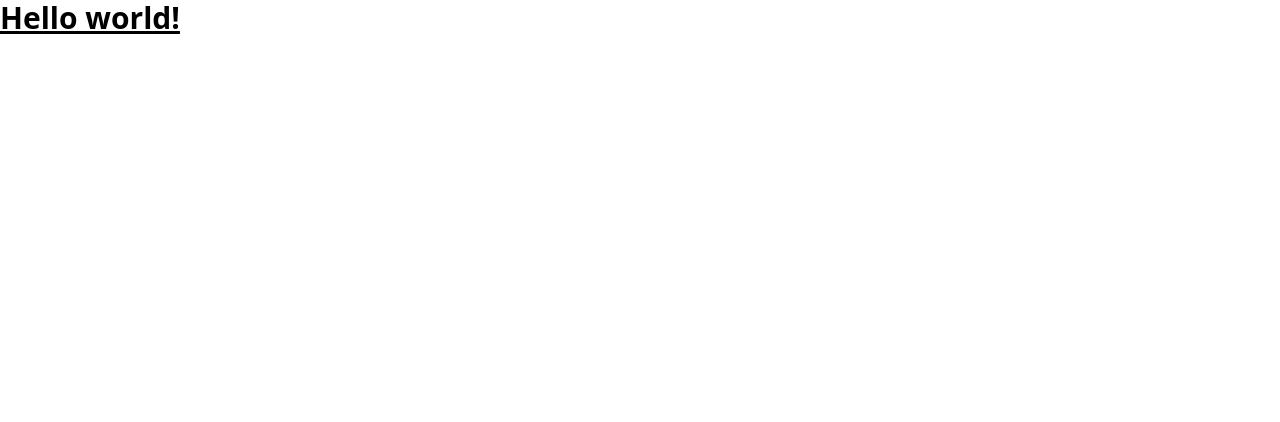
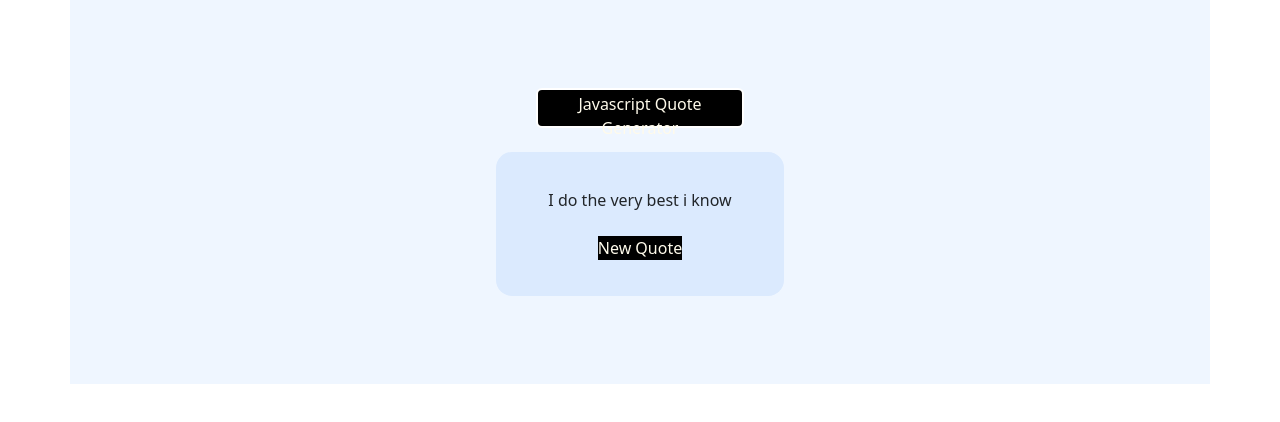
Before and after one commit to yujinashrestha/Quote-Generator, a website: page index.html in a window 1280 px wide. Drawn offline with nearby package versions, Linux system fonts and the light colour scheme.

Commit message:
tailwind

```diff
--- a/index.html
+++ b/index.html
@@ -3,11 +3,28 @@
 <head>
   <meta charset="UTF-8">
   <meta name="viewport" content="width=device-width, initial-scale=1.0">
-  <link href="./output.css" rel="stylesheet">
+  <!--tailwind links--->
+  <link href="src/output.css" rel="stylesheet">
+  <!--bootstrap link-->
+  <link href="https://cdn.jsdelivr.net/npm/bootstrap@5.3.3/dist/css/bootstrap.min.css" rel="stylesheet" integrity="sha384-QWTKZyjpPEjISv5WaRU9OFeRpok6YctnYmDr5pNlyT2bRjXh0JMhjY6hW+ALEwIH" crossorigin="anonymous">
+  <!--google font links-->
+  <link rel="preconnect" href="https://fonts.googleapis.com">
+<link rel="preconnect" href="https://fonts.gstatic.com" crossorigin>
+<link href="https://fonts.googleapis.com/css2?family=Roboto:ital,wght@0,100..900;1,100..900&display=swap" rel="stylesheet">
+<!--font awesome links-->
+<link rel="stylesheet" href="https://cdnjs.cloudflare.com/ajax/libs/font-awesome/6.7.2/css/all.min.css" integrity="sha512-Evv84Mr4kqVGRNSgIGL/F/aIDqQb7xQ2vcrdIwxfjThSH8CSR7PBEakCr51Ck+w+/U6swU2Im1vVX0SVk9ABhg==" crossorigin="anonymous" referrerpolicy="no-referrer" />
+
 </head>
 <body>
-  <h1 class="text-3xl font-bold underline">
-    Hello world!
-  </h1>
+  <div class="container flex flex-col h-96 w-96 bg-blue-50 justify-center items-center">
+
+    <div class="header h-10 w-52 block bg-black text-amber-50 rounded-md text-center p-0.5 border-2 border-solid border-white">Javascript Quote Generator</div>
+    <div class="content flex flex-col h-36 w-72  items-center rounded-2xl bg-blue-100 mt-6 justify-center">I do the very best i know
+
+
+        <button class="bg-black text-amber-50 mt-4">New Quote</button>
+    </div>
+  </div>
+
 </body>
 </html>
--- a/package.json
+++ b/package.json
@@ -1,5 +1,6 @@
 {
   "name": "quote-generator",
+  "important":true,
   "version": "1.0.0",
   "description": "Generate and share inspiring quotes with ease!",
   "main": "index.js",
```
Also changed, not shown: src/output.css, 1 other file.
